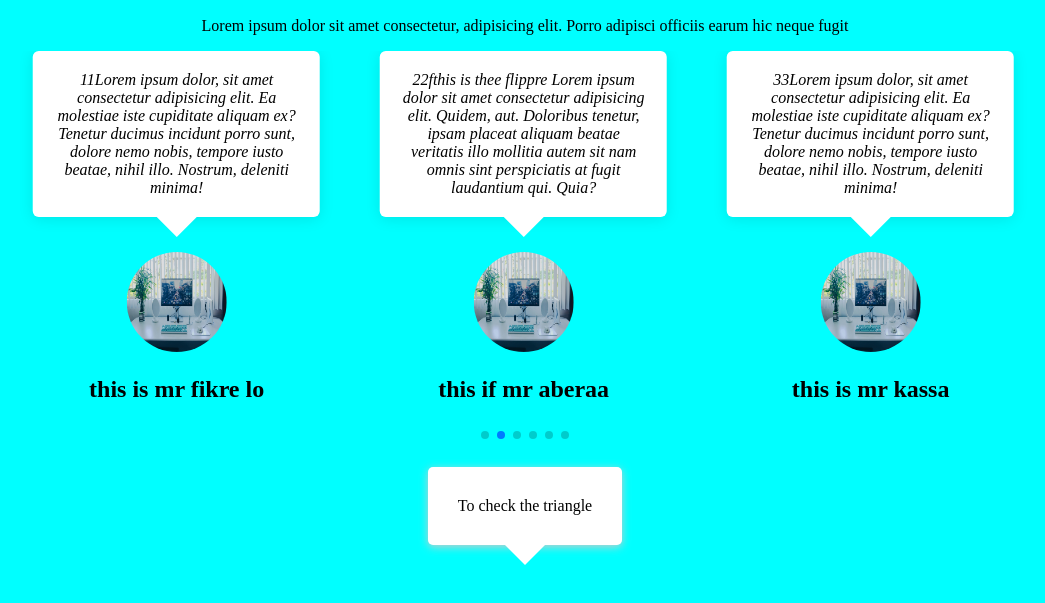
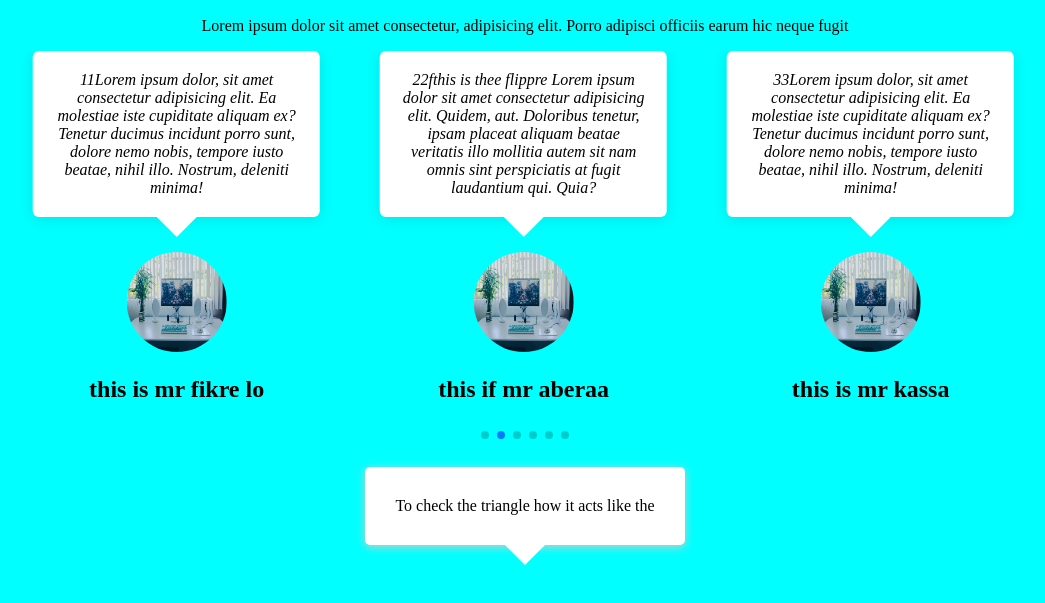
Before and after one commit to fikre2121/GDSC-Frontend-Class, a plain HTML site: page swip.html in a window 1280 px wide. Shown: the part 87-690 px from the top of the page, without its empty margins (115-1160 px from the left). Drawn offline with nearby package versions, Linux system fonts and the light colour scheme.

Commit message:
this is my second commit

```diff
--- a/swip.html
+++ b/swip.html
@@ -90,7 +90,7 @@
       <div class="swiper-pagination"></div>
     </div>
     <div class="relat">
-      <p class="triangle">To check the triangle</p>
+      <p class="triangle">To check the triangle how it acts like the </p>
     </div>
     <script src="https://cdn.jsdelivr.net/npm/swiper@11/swiper-bundle.min.js"></script>
     <script src="swip.js"></script>
```
